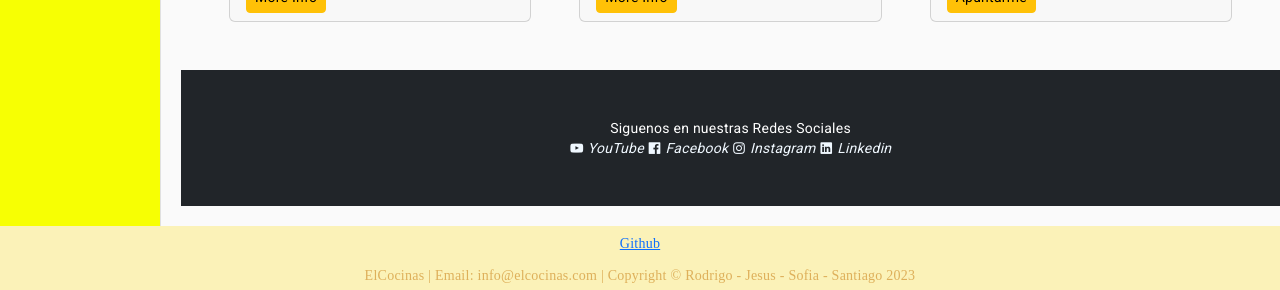
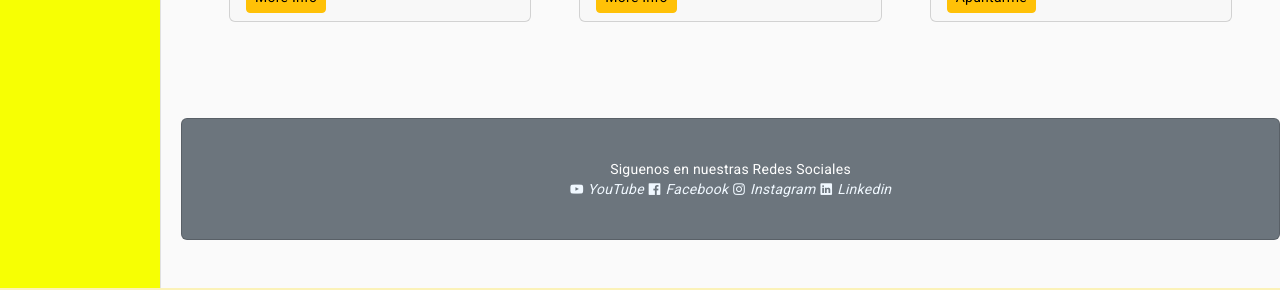
Before and after one commit to ro-otgo/WebElCocinas, an Angular app: page / in a window 1280 px wide. Shown: the part 1073-1363 px from the top of the page. Built offline with nearby package versions, Linux system fonts and the light colour scheme.

Commit message:
cambio visual

```diff
--- a/src/app/modules/home/pages/home-page/home-page.component.html
+++ b/src/app/modules/home/pages/home-page/home-page.component.html
@@ -47,15 +47,15 @@
        </div>
    </div>
 </div>
- <!-- Footer-->
- <footer class="py-5 bg-dark">
-   <div class="container px-4 px-lg-5">
-      <p class="m-0 text-center text-white">Siguenos en nuestras Redes Sociales</p>
+<!-- Call to Action-->
+   <div class="card text-white bg-secondary my-5 py-4 text-center">
+       <div class="card-body">
+         <p class="m-0 text-center text-white">Siguenos en nuestras Redes Sociales</p>
         <div class="m-0 text-center text-whiter">
           <i class="uil uil-youtube"> YouTube   </i>
           <i class="uil uil-facebook">  Facebook  </i>
           <i class="uil uil-instagram"> Instagram  </i>
           <i class="uil uil-linkedin"> Linkedin  </i>
          </div>
+    </div>
    </div>
-</footer>
--- a/src/app/shared/components/footer/footer.component.html
+++ b/src/app/shared/components/footer/footer.component.html
@@ -1,5 +1,4 @@
 <footer>
   <p><a href="https://github.com/ro-otgo/WebElCocinas">Github</a></p>
   <p> ElCocinas | Email: info@elcocinas.com | Copyright &copy; Rodrigo - Jesus - Sofia - Santiago 2023</p>
-
 </footer>
```
